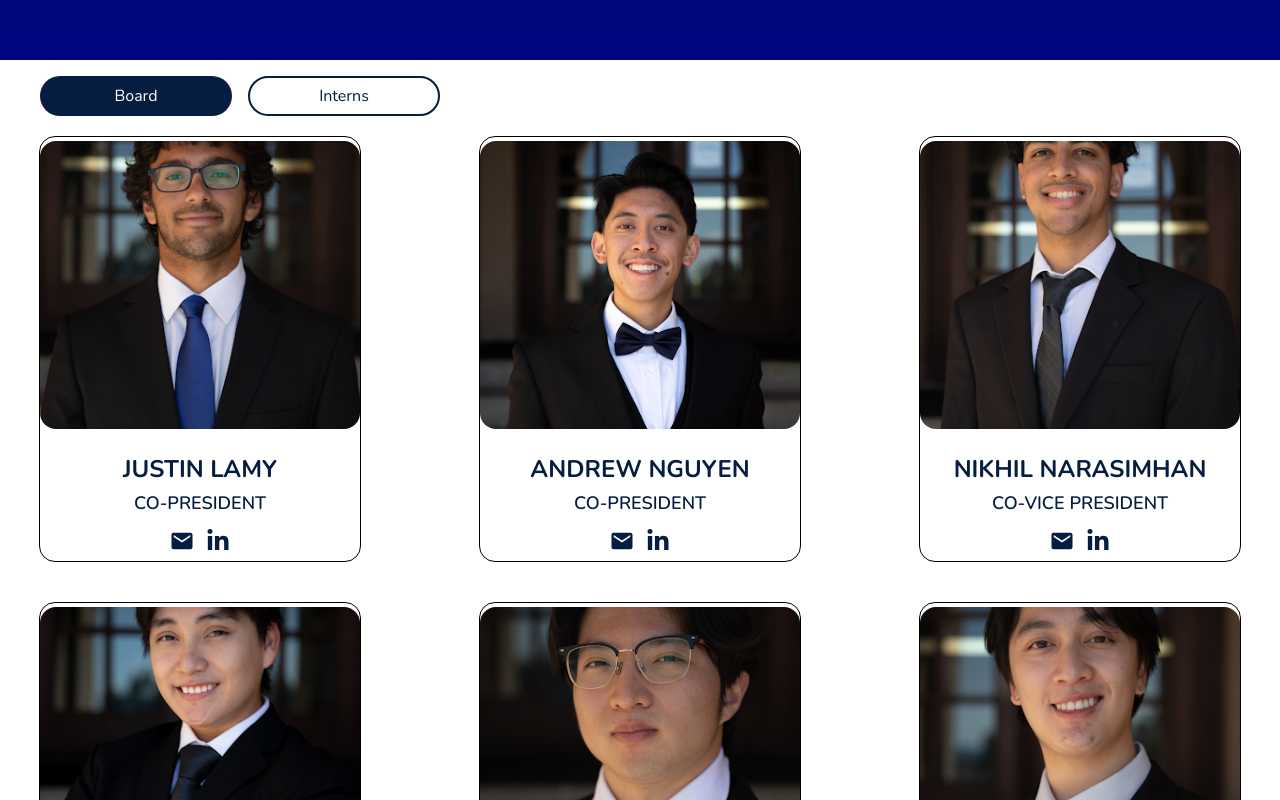
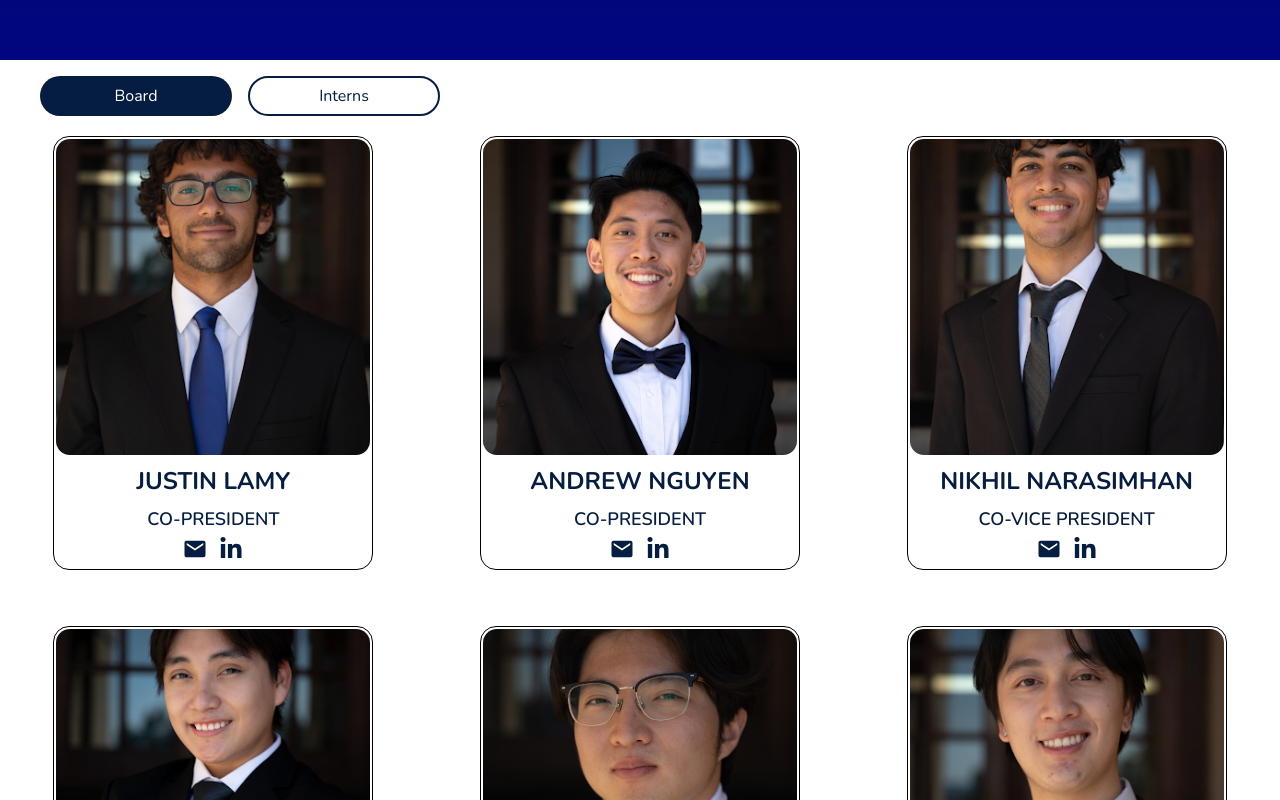
Before and after one commit to acm-ucr/ais-website, a Next.js app: page /board in a window 1280 px wide. Shown: the part 740-1540 px from the top of the page. Built offline with nearby package versions, Linux system fonts and the light colour scheme.

Commit message:
clean up

```diff
--- a/src/components/board/Board.jsx
+++ b/src/components/board/Board.jsx
@@ -1,24 +1,34 @@
 import React from "react";
-import Cat from "@/public/cat_placeholder.svg";
 import Image from "next/image";
 import { IoMdMail } from "react-icons/io";
 import { FaLinkedinIn } from "react-icons/fa";
-import Card from "./BoardCard";
-import { VALUES } from "@/data/board";
+import Link from "next/link";
 
-const Board = () => {
+const Board = ({
+  image,
+  name,
+  position,
+  email,
+  linkedin,
+  target = "_blank",
+}) => {
   return (
-    <div className="grid grid-cols-1 sm:grid-cols-2 md:grid-cols-3 justify-items-center gap-10">
-      {VALUES.map((item, index) => (
-        <Card
-          key={index}
-          image={item.img}
-          name={item.name}
-          position={item.pos}
-          email={item.email}
-          linkedin={item.linkedin}
-        />
-      ))}
+    <div className="w-80  rounded-2xl border border-black flex flex-col items-center gap-2 text-ais-blue-100">
+      <Image
+        src={image}
+        className="rounded-2xl object-cover h-80 p-0.5"
+        alt={name}
+      />
+      <div className="font-bold text-2xl"> {name} </div>
+      <div className="font-semibold text-lg"> {position} </div>
+      <div className="flex justify-center gap-5 mb-3">
+        <Link href={`mailto:${email}`} target={target}>
+          <IoMdMail className="scale-150" />
+        </Link>
+        <Link href={linkedin} target={target}>
+          <FaLinkedinIn className="scale-150" />
+        </Link>
+      </div>
     </div>
   );
 };
--- a/src/components/board/BoardCard.jsx
+++ /dev/null
@@ -1,37 +0,0 @@
-import React from "react";
-import Cat from "@/public/cat_placeholder.svg";
-import Image from "next/image";
-import { IoMdMail } from "react-icons/io";
-import { FaLinkedinIn } from "react-icons/fa";
-import Link from "next/link";
-
-const BoardCard = ({ image, name, position, email, linkedin }) => {
-  return (
-    <div className="w-auto rounded-2xl border border-black flex flex-col items-center gap-2 text-ais-blue-100">
-      <div className="relative w-80 h-72 mb-4 mt-1">
-        <Image
-          src={image}
-          layout="fill"
-          className="rounded-2xl object-cover"
-          alt={name}
-        />
-      </div>
-
-      <div className="flex flex-col gap-1 text-center mb-2">
-        <div className="font-bold text-2xl"> {name} </div>
-        <div className="font-semibold text-lg"> {position} </div>
-      </div>
-
-      <div className="flex justify-center gap-5 mb-3">
-        <Link href={`mailto:${email}`}>
-          <IoMdMail className="scale-150" />
-        </Link>
-        <Link href={linkedin}>
-          <FaLinkedinIn className="scale-150" />
-        </Link>
-      </div>
-    </div>
-  );
-};
-
-export default BoardCard;
--- a/src/components/board/Boards.jsx
+++ b/src/components/board/Boards.jsx
@@ -1,10 +1,19 @@
 import React from "react";
 import Board from "./Board";
-
+import { VALUES } from "@/data/board";
 const Boards = () => {
   return (
-    <div>
-      <Board />
+    <div className="grid grid-cols-1 sm:grid-cols-2 md:grid-cols-3 justify-items-center gap-y-14">
+      {VALUES.map((item, index) => (
+        <Board
+          key={index}
+          image={item.img}
+          name={item.name}
+          position={item.pos}
+          email={item.email}
+          linkedin={item.linkedin}
+        />
+      ))}
     </div>
   );
 };
--- a/src/components/board/WrappedBoard.jsx
+++ b/src/components/board/WrappedBoard.jsx
@@ -1,6 +1,6 @@
 "use client";
 import { useState } from "react";
-import Boards from "./Board";
+import Boards from "./Boards";
 import Interns from "./Intern";
 import Filter from "../Filter";
 import { BOARD } from "@/data/filters";
```
